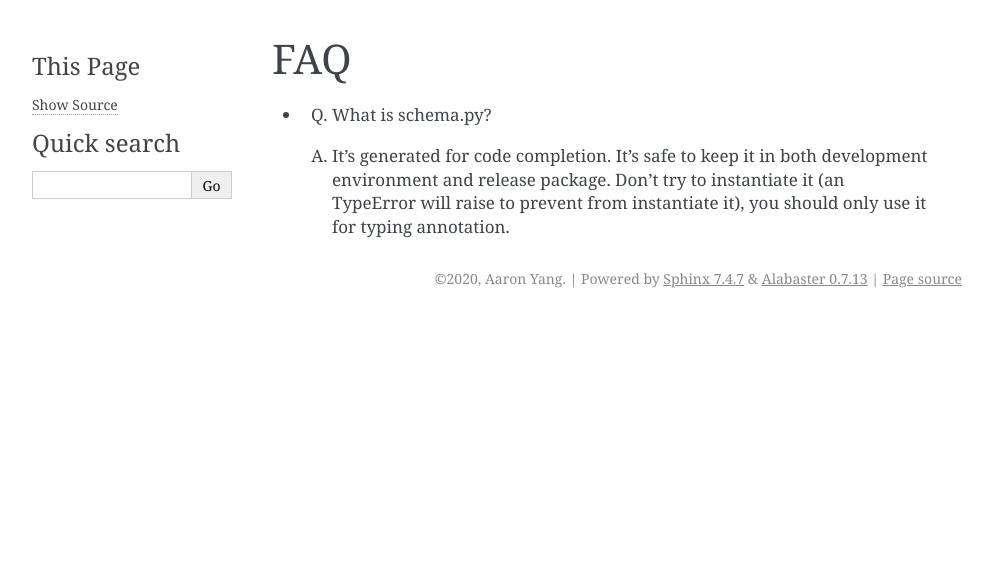
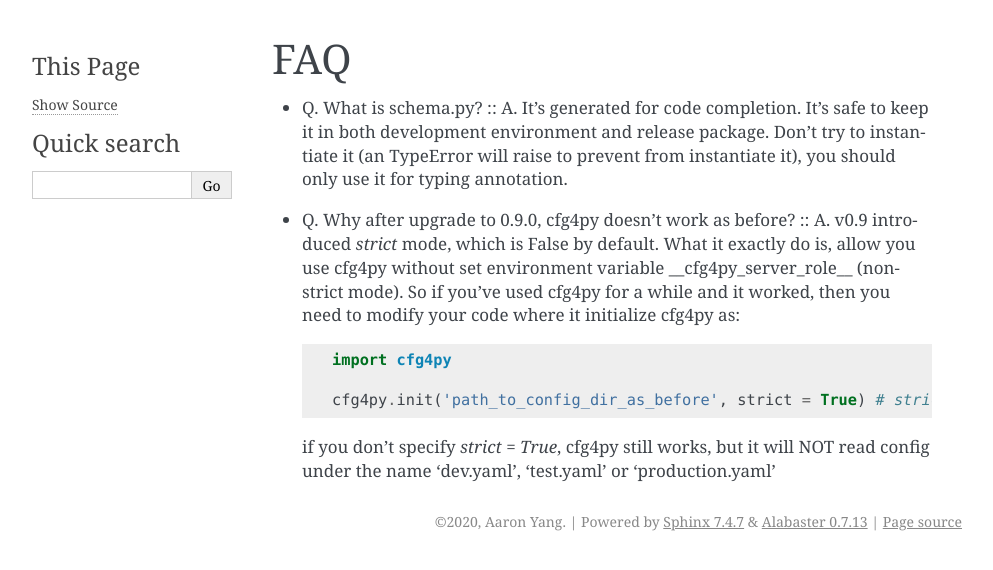
Before and after one commit to zillionare/cfg4py, a Sphinx documentation site: the page built from docs/faq.rst, in a window 1280 px wide. Shown: the top 570 px of the page, without its empty margins (148-1141 px from the left). Built offline with Sphinx 7.4.7, drawn with Linux system fonts in a browser that asks for light colours.

Commit message:
✨feat(CORE): strict mode
v0.9 introduced `strict` mode, which is False by default. What it exactly do is,
 allow you use cfg4py without set environment variable
 __cfg4py_server_role__ (non-strict mode).

```diff
--- a/docs/faq.rst
+++ b/docs/faq.rst
@@ -1,5 +1,15 @@
 FAQ
 ===
 - Q. What is schema.py? ::
+  A. It's generated for code completion. It's safe to keep it in both development environment and release package. Don't try to instantiate it (an TypeError will raise to prevent from instantiate it), you should only use it for typing annotation.
 
-  A. It's generated for code completion. It's safe to keep it in both development environment and release package. Don't try to instantiate it (an TypeError will raise to prevent from instantiate it), you should only use it for typing annotation.
+- Q. Why after upgrade to 0.9.0, cfg4py doesn't work as before? ::
+  A. v0.9 introduced `strict` mode, which is False by default. What it exactly do is, allow you use cfg4py without set environment variable __cfg4py_server_role__ (non-strict mode). So if you've used cfg4py for a while and it worked, then you need to modify your code where it initialize cfg4py as:
+
+  .. code::
+
+    import cfg4py
+
+    cfg4py.init('path_to_config_dir_as_before', strict = True) # strict is an added param
+
+  if you don't specify `strict = True`, cfg4py still works, but it will NOT read config under the name 'dev.yaml', 'test.yaml' or 'production.yaml'
--- a/requirements_dev.txt
+++ b/requirements_dev.txt
@@ -10,6 +10,7 @@ twine==1.14.0
 redis==3.4.0
 apscheduler>=3.6.3
 pre-commit==2.8.2
+doc8 == 0.8.1
 
 # refer to setup.py
 .
--- a/setup.py
+++ b/setup.py
@@ -14,7 +14,7 @@ requirements = [
     "watchdog>=0.9.0",
     "apscheduler>=3.6.3",
     "fire>=0.2.1",
-    "ruamel.yaml==0.16.0",
+    "ruamel.yaml>=0.16.0",
 ]
 
 setup_requirements = []
@@ -24,7 +24,7 @@ setup(
     author_email="aaron_yang@jieyu.ai",
     python_requires=">=3.6",
     classifiers=[
-        "Development Status :: 2 - Pre-Alpha",
+        "Development Status :: 3 - Alpha",
         "Intended Audience :: Developers",
         "License :: OSI Approved :: BSD License",
         "Natural Language :: English",
@@ -32,7 +32,7 @@ setup(
         "Programming Language :: Python :: 3.7",
         "Programming Language :: Python :: 3.8",
     ],
-    description="Cascading, adaptive and auto-complete supported Python config module",
+    description="Easy config module supports cascading design, adpative deployment, auto code complete and more",
     install_requires=requirements,
     license="BSD license",
     long_description=readme + "\n\n" + history,
```
Also changed, not shown: HISTORY.rst (+11 -0 lines), docs/installation.rst (line endings or trailing spaces), 2 other files.
